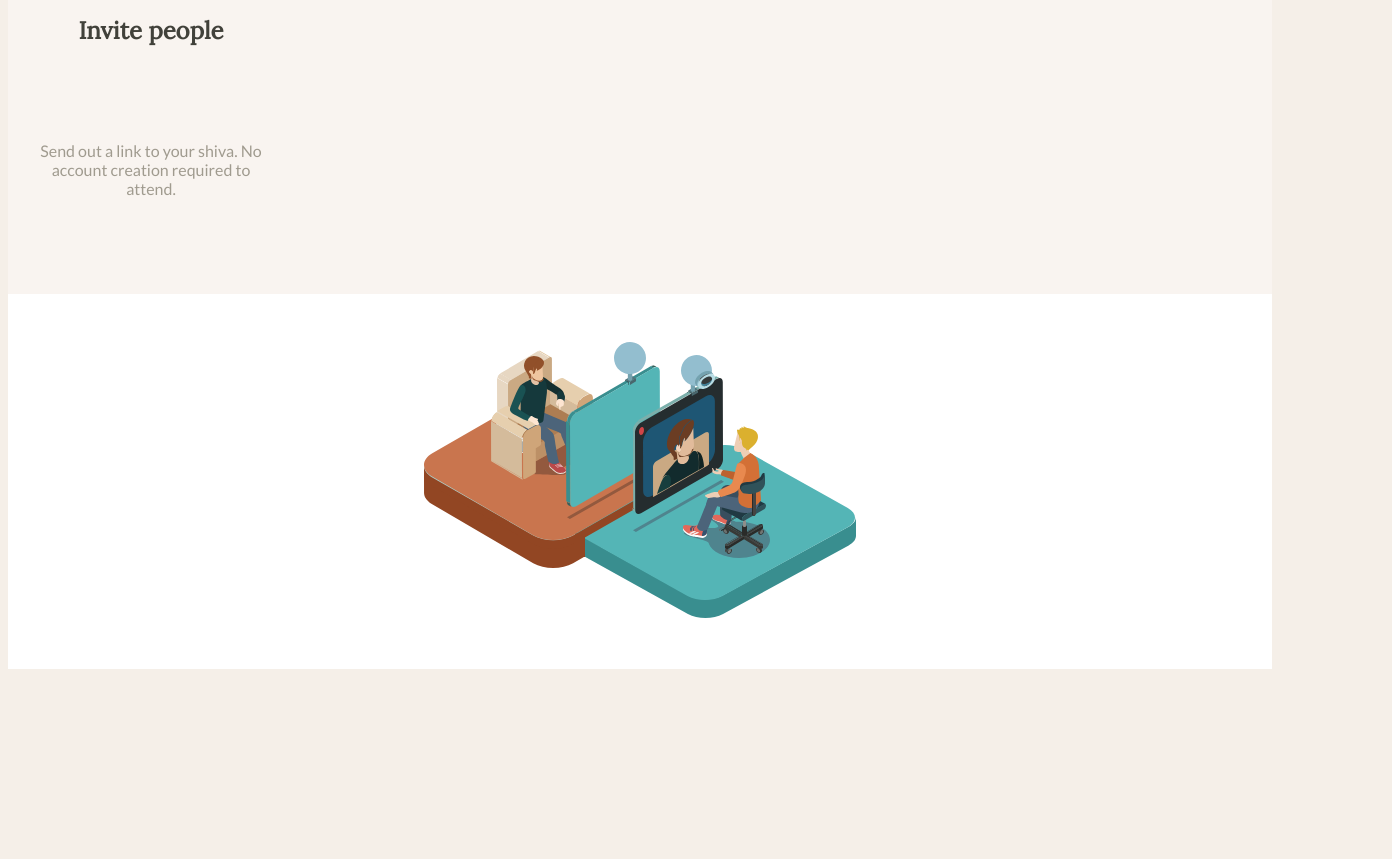
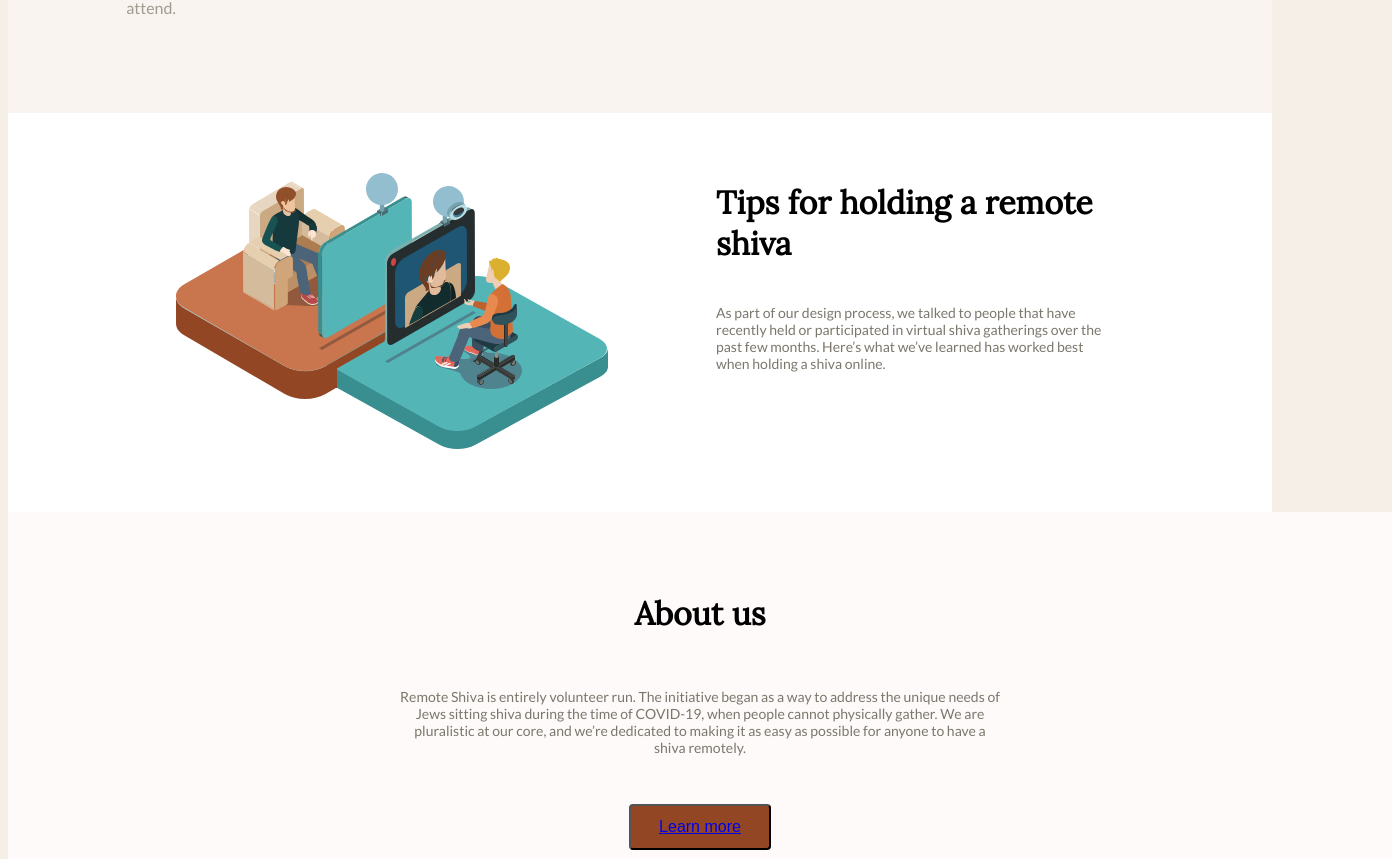
Before and after one commit to remoteshiva/dot-org, a React app: page / in a window 1280 px wide. Shown: the part 1789-2648 px from the top of the page, 1392 px wide, since content can reach past the window. Before the commit the page ends 2466 px from the top, so only its background shows below. Built offline with nearby package versions, Linux system fonts and the light colour scheme.

Commit message:
Update landing and theme

```diff
--- a/src/assets/theme.ts
+++ b/src/assets/theme.ts
@@ -10,6 +10,7 @@ export interface Theme {
     primary: string;
     secondary: string;
     tertiary: string;
+    quarternary: string;
   };
 }
 
@@ -25,5 +26,6 @@ export const theme: Theme = {
     primary: '#41413a',
     secondary: '#f9f4f0',
     tertiary: '#a09b8f',
+    quarternary: '#7b776c',
   },
 };
--- a/src/components/molecules/Navigation.tsx
+++ b/src/components/molecules/Navigation.tsx
@@ -70,11 +70,11 @@ function StepCard({
 
   const Title = styled.h1`
     display: flex;
-    font-size: 24px;
+    font-size: 18px;
     color: ${theme.text.primary};
     padding-top: 18px;
-    min-height: 80px;
-    max-height: 120px;
+    min-height: 48px;
+    max-height: 140px;
   `;
 
   const Body = styled.p`
@@ -202,7 +202,7 @@ function Home({ theme }: HomeProps) {
           style={{ padding: '14px', textAlign: 'center' }}
           className="flex justify-center"
         >
-          Organize shiva, online
+          Be together for shiva, online
         </h1>
         <div
           style={{
@@ -245,7 +245,7 @@ function Home({ theme }: HomeProps) {
         <h1
           style={{
             padding: '24px',
-            fontSize: '2.5rem',
+            fontSize: '2rem',
             textAlign: 'center',
             backgroundColor: '#f9f4f0',
           }}
@@ -283,11 +283,107 @@ function Home({ theme }: HomeProps) {
           justifyContent: 'center',
         }}
       >
-        <div style={{ padding: '48px' }}>
+        <div style={{ padding: '60px' }}>
           <img
             src={TipsIllustration}
             alt="two people in front of computers on a video call"
           />
+        </div>
+        <div style={{ padding: '48px', width: '400px' }}>
+          <h1 style={{ fontSize: '2rem' }}>Tips for holding a remote shiva</h1>
+          <p
+            style={{
+              color: `${theme.text.quarternary}`,
+              fontSize: '14px',
+              paddingTop: '18px',
+            }}
+          >
+            As part of our design process, we talked to people that have
+            recently held or participated in virtual shiva gatherings over the
+            past few months. Here’s what we’ve learned has worked best when
+            holding a shiva online.
+          </p>
+        </div>
+      </div>
+      <div
+        style={{
+          display: 'flex',
+          justifyContent: 'center',
+          backgroundColor: '#fdfaf9',
+          padding: '60px',
+          width: '100%',
+          flexDirection: 'column',
+          alignItems: 'center',
+        }}
+      >
+        <h1 style={{ fontSize: '2rem' }}>About us</h1>
+        <p
+          style={{
+            color: `${theme.text.quarternary}`,
+            fontSize: '14px',
+            paddingTop: '18px',
+            paddingBottom: '18px',
+            textAlign: 'center',
+            maxWidth: '600px',
+          }}
+        >
+          Remote Shiva is entirely volunteer run. The initiative began as a way
+          to address the unique needs of Jews sitting shiva during the time of
+          COVID-19, when people cannot physically gather. We are pluralistic at
+          our core, and we’re dedicated to making it as easy as possible for
+          anyone to have a shiva remotely.
+        </p>
+        <div style={{ paddingBottom: '24px' }}>
+          <Button size="big" themeType="primary" theme={theme}>
+            <Link
+              to={{
+                pathname: '/about',
+              }}
+            >
+              Learn more
+            </Link>
+          </Button>
+        </div>
+      </div>
+      <div
+        style={{
+          fontSize: '2.5rem',
+          paddingTop: '24px',
+          backgroundColor: '#f4ede7',
+          flexDirection: 'column',
+        }}
+        className="flex justify-center align-center"
+      >
+        <h1
+          style={{
+            padding: '24px',
+            fontSize: '2rem',
+            textAlign: 'center',
+          }}
+          className="flex justify-center"
+        >
+          Get in touch
+        </h1>
+        <div
+          className="flex"
+          style={{
+            flexDirection: 'row',
+            justifyContent: 'center',
+            alignItems: 'center',
+            textAlign: 'center',
+            maxWidth: '600px',
+            fontSize: '14px',
+            color: `${theme.text.primary}`,
+          }}
+        >
+          <p>We&apos;d love to hear from you.</p>
+        </div>
+        <div
+          style={{ padding: '24px', display: 'flex', justifyContent: 'center' }}
+        >
+          {/* <Button size="big" theme={theme} themeType="primary">
+            See an example Remote Shiva
+          </Button> */}
         </div>
       </div>
     </div>
@@ -301,11 +397,11 @@ export default function Navigation({ theme }: NavigationProps) {
       className: 'ml-10 inline-flex items-center',
       content: 'How it works',
     },
-    {
-      to: '/sample-remote-shiva',
-      className: 'ml-10 inline-flex items-center',
-      content: 'Sample Remote Shiva',
-    },
+    // {
+    //   to: '/sample-remote-shiva',
+    //   className: 'ml-10 inline-flex items-center',
+    //   content: 'Sample Remote Shiva',
+    // },
     {
       to: '/resources',
       className: 'ml-10 inline-flex items-center',
```
